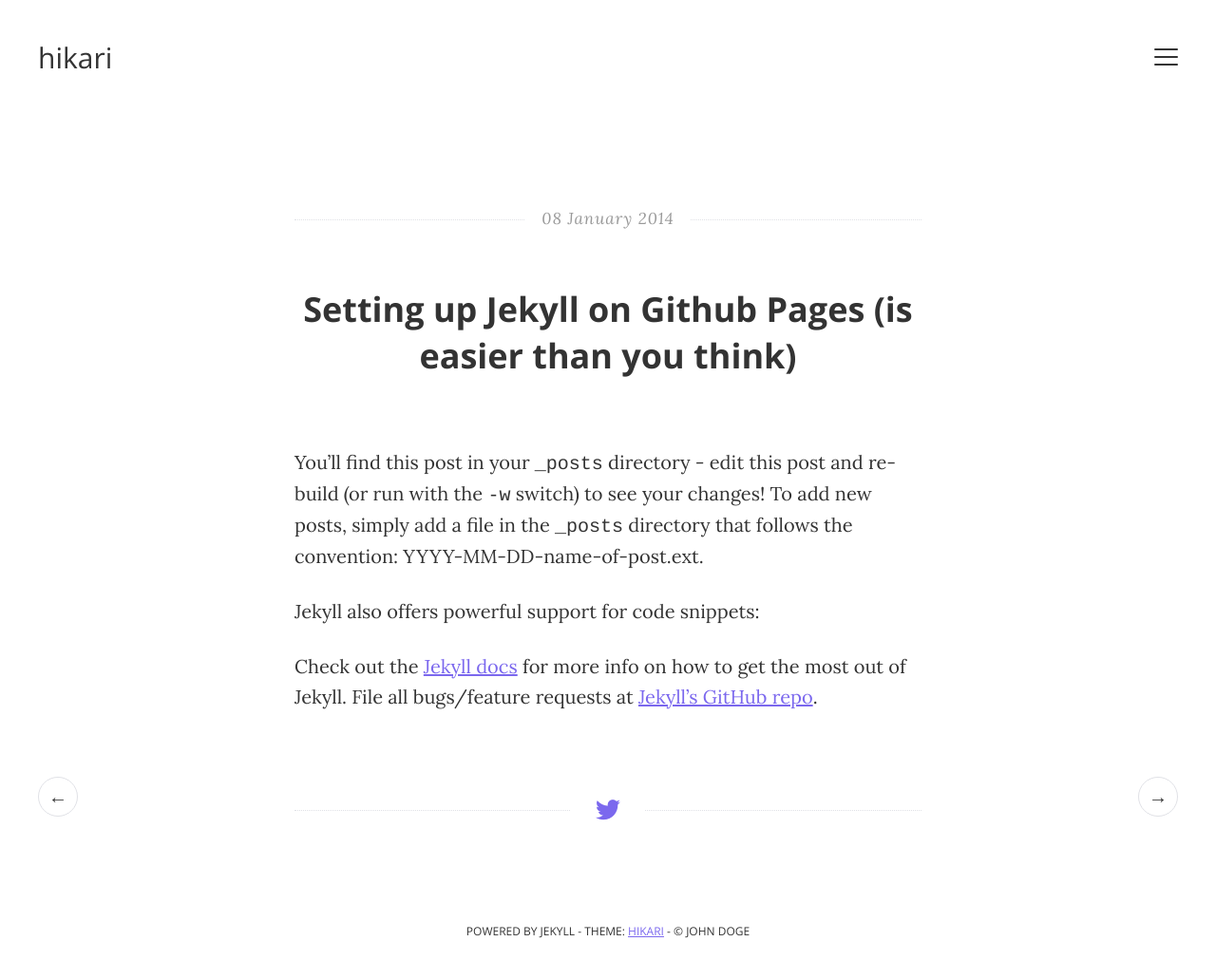
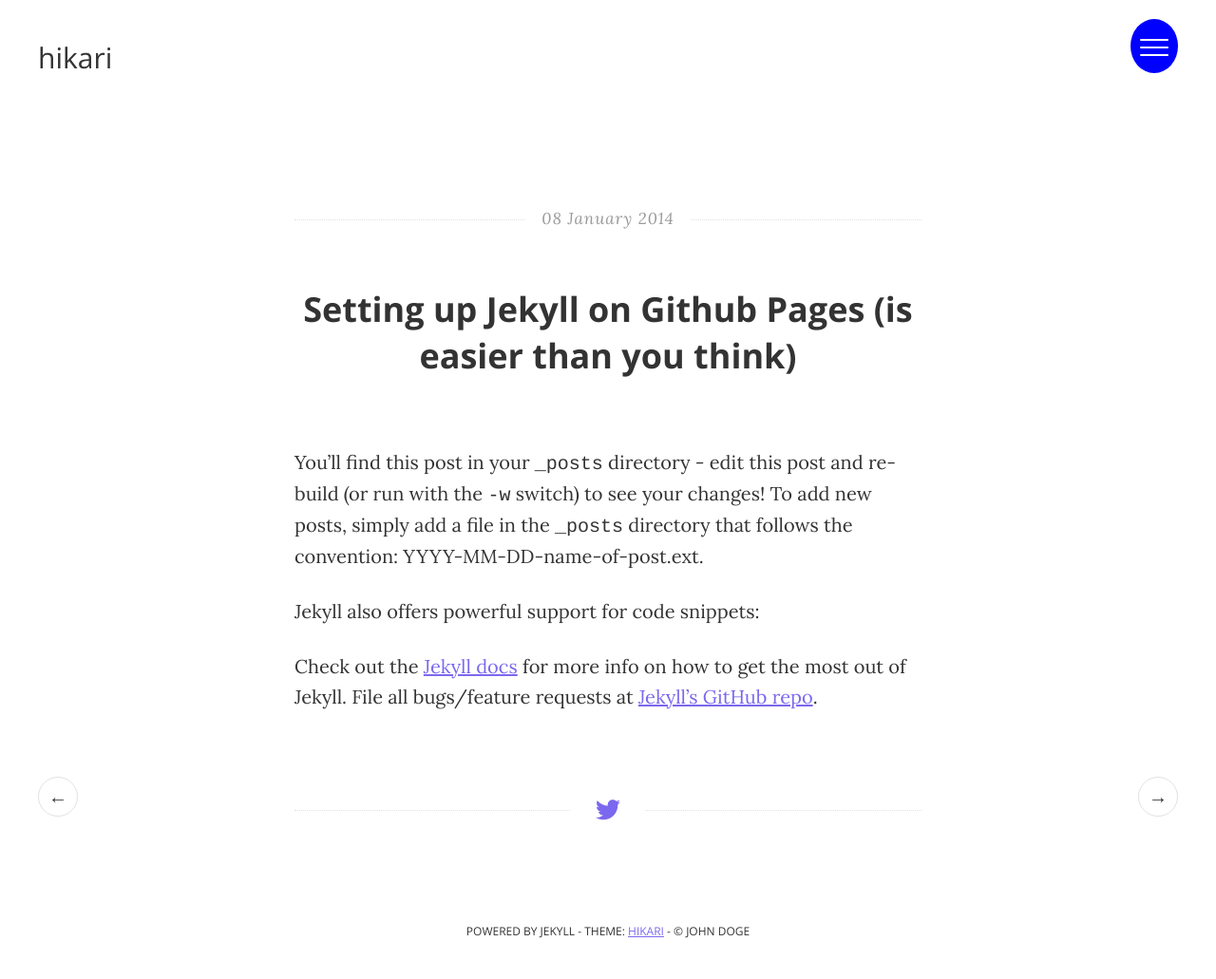
Before and after one commit to ElpisSolar/hslu-presentation, a Jekyll site: the page built from _posts/2014-01-08-setting-up-jekyll-on-github-pages.markdown, in a window 1280 px wide. Shown: the whole page at 95% size. Built offline with Jekyll 4.4.1, drawn with Linux system fonts in a browser that asks for light colours.

```diff
--- a/_layouts/default.html
+++ b/_layouts/default.html
@@ -53,7 +53,7 @@
       <header>
         <div class="h-wrap">
           <h1 class="title"><a href="{{ site.baseurl | split:'/' | join:'/' | append:'/'  }}" title="Back to Homepage">{{ site.name }}</a></h1>
-          <a class="menu-icon" title="Open Bio"><span class="lines"></span></a>
+            <a class="menu-icon" title="Open Bio"><span class="lines"></span></a>
         </div>
       </header>
 
--- a/_scss/partials/_header.scss
+++ b/_scss/partials/_header.scss
@@ -50,8 +50,13 @@
 } // end .h-wrap
 
 .menu-icon {
-  @extend %padding-large;
-  position: absolute;
+  background-color: blue;
+  border-radius: 60%;
+  padding: 10px 10px 20px 10px;
+  border-color: slategray;
+  margin-right: 2em;
+  margin-top: 1em;
+  position: fixed;
   top: 0;
   right: 0;
   cursor: pointer;
@@ -59,13 +64,12 @@
   &:hover {
     opacity: 1;
   }
-
-  .lines {
+ .lines {
     display: inline-block;
     position: relative;
-    width: 25px;
-    height: 2px;
-    background: $text-color;
+    width: 30px;
+    height: 2.5px;
+    background: white;
     border-radius: 20px;
 
     &::before,
@@ -74,9 +78,9 @@
       display: inline-block;
       position: absolute;
       left: 0;
-      width: 25px;
-      height: 2px;
-      background: $text-color;
+      width: 30px;
+      height: 2.5px;
+      background: white;
       border-radius: 20px;
 
       -webkit-transition: all .3s ease;
```
